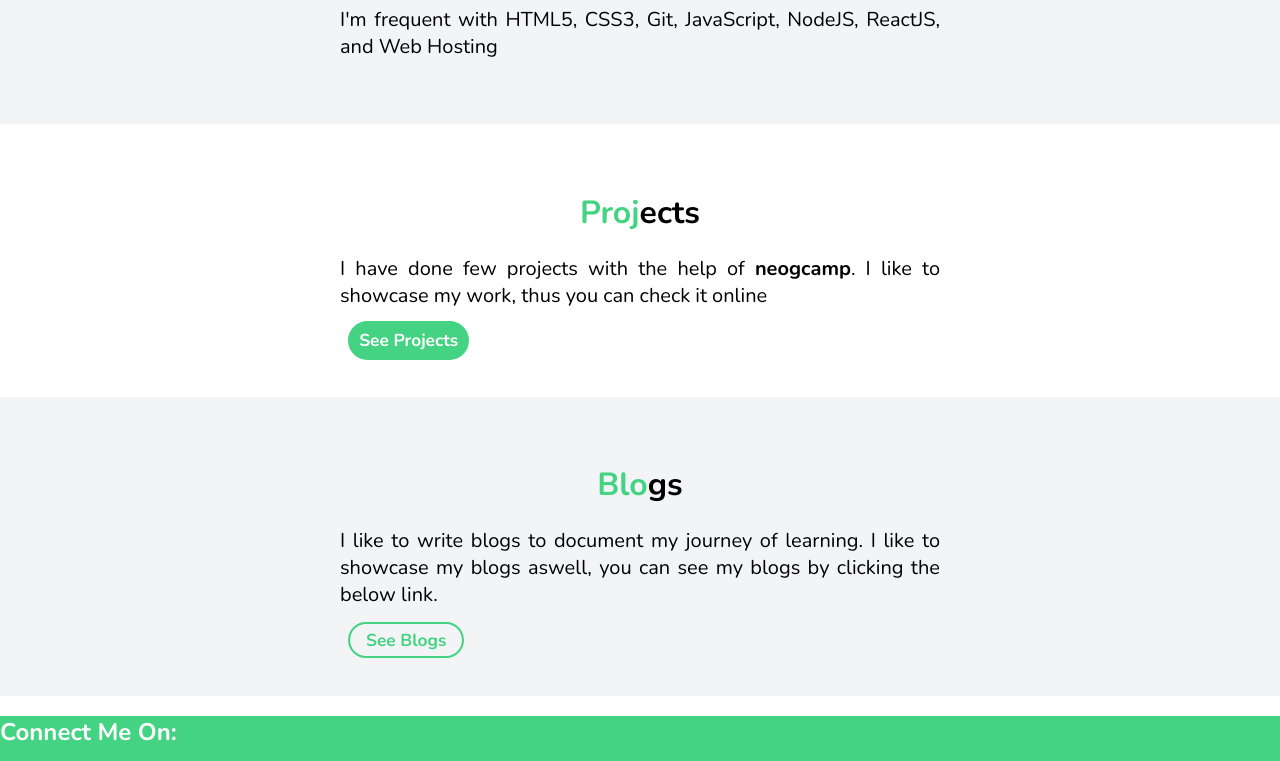
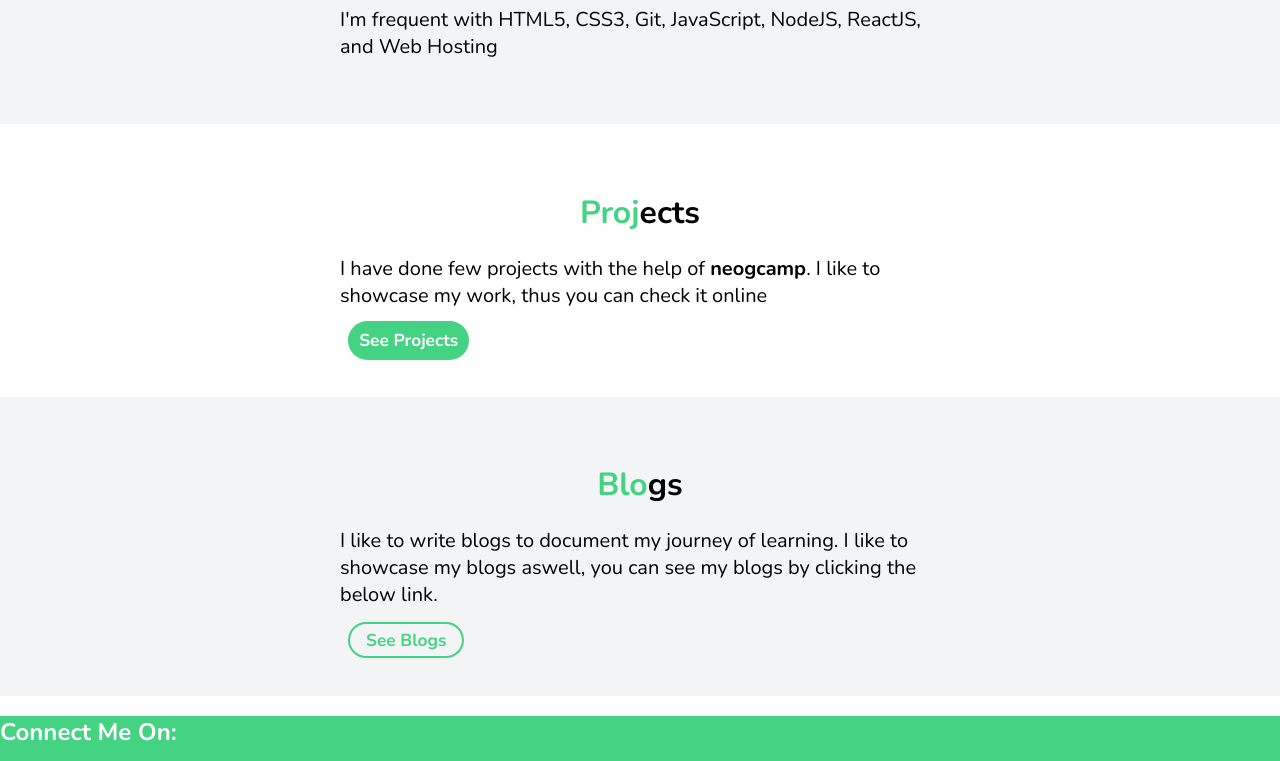
Before and after one commit to syed-minhaj-hussain/My-Portfolio, a plain HTML site: page index.html in a window 1280 px wide. Shown: the part 639-1400 px from the top of the page. Drawn offline with nearby package versions, Linux system fonts and the light colour scheme.

Commit message:
update css

```diff
--- a/style.css
+++ b/style.css
@@ -11,10 +11,6 @@ body {
     margin: 0;
     padding: 0;
 }
-p {
-    text-align: justify;
-}
-
 /* containers */
 .container {
     padding : 0 1rem;
```
